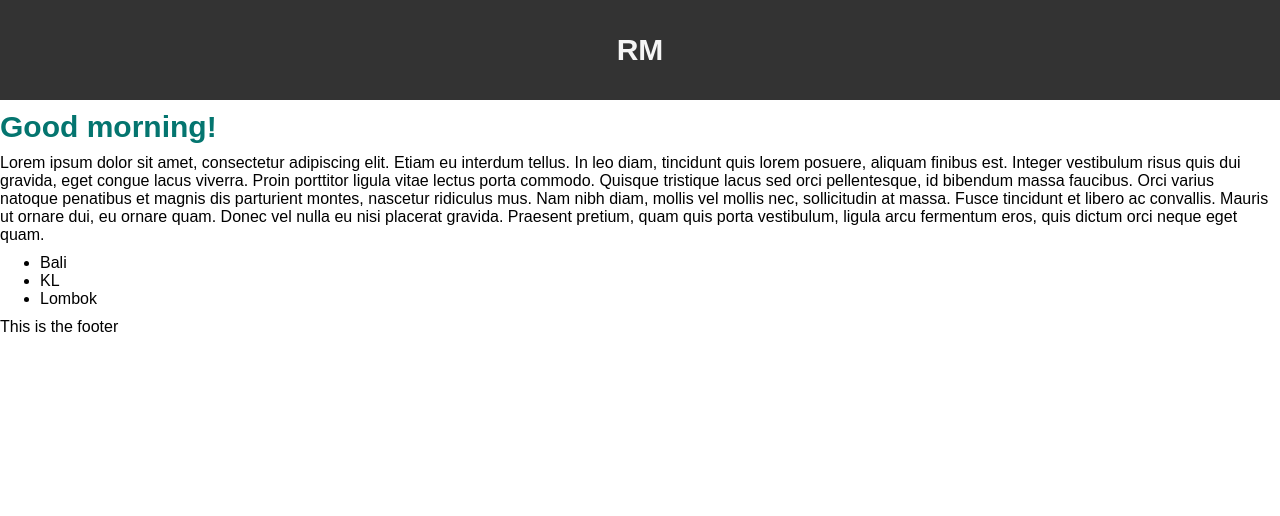
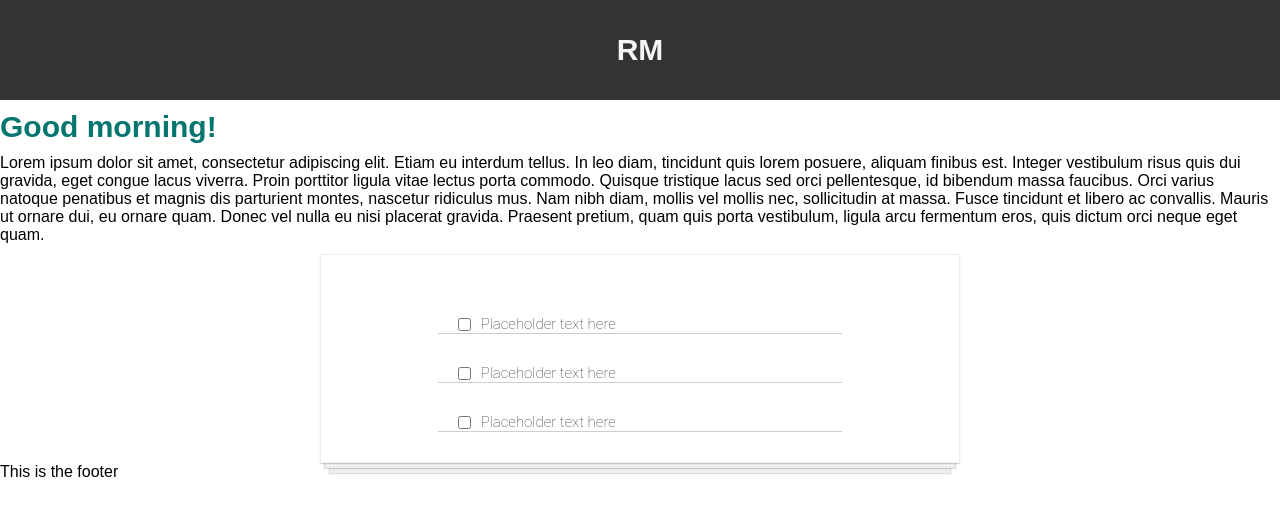
Before and after one commit to Rusydy/React-App, a React (Create React App) app: page / in a window 1280 px wide. Shown: the top 516 px of the page. Built offline with nearby package versions, Linux system fonts and the light colour scheme.

Commit message:
adding todoList

```diff
--- a/src/App.css
+++ b/src/App.css
@@ -23,3 +23,47 @@
 .pharagraph{
   margin: 10px 5px 10px 0px;
 }
+
+.todo-list {
+  background-color: white;
+  margin: auto;
+  width: 50%;
+  display: flex;
+  flex-direction: column;
+  align-items: center;
+  border: 1px solid #efefef;
+  box-shadow:
+  /* The top layer shadow */
+      0 1px 1px rgba(0,0,0,0.15),
+          /* The second layer */
+      0 10px 0 -5px #eee,
+          /* The second layer shadow */
+      0 10px 1px -4px rgba(0,0,0,0.15),
+          /* The third layer */
+      0 20px 0 -10px #eee,
+          /* The third layer shadow */
+      0 20px 1px -9px rgba(0,0,0,0.15);
+  padding: 30px;
+}
+
+.todo-item {
+  display: flex;
+  justify-content: flex-start;
+  align-items: center;
+  padding: 30px 20px 0;
+  width: 70%;
+  border-bottom: 1px solid #cecece;
+  font-family: Roboto, sans-serif;
+  font-weight: 100;
+  font-size: 15px;
+  color: #333333;
+}
+
+input[type=checkbox] {
+  margin-right: 10px;
+  font-size: 30px;
+}
+
+input[type=checkbox]:focus {
+  outline: 0;
+}
--- a/src/App.js
+++ b/src/App.js
@@ -4,6 +4,7 @@
 import MainContent from "./components/MainContent"
 import Footer from "./components/Footer"
 import Greeting from "./components/Greeting"
+import TodoList from "./components/TodoList"
 
 function App() {
   return (
@@ -11,6 +12,11 @@
       <Header />
       <Greeting />
       <MainContent />
+      <div className="todo-list">
+        <TodoList />
+        <TodoList />
+        <TodoList />
+      </div>
       <Footer />
   </div>
   )
--- a/src/components/MainContent.js
+++ b/src/components/MainContent.js
@@ -6,11 +6,11 @@
             <p className="pharagraph">
                 Lorem ipsum dolor sit amet, consectetur adipiscing elit. Etiam eu interdum tellus. In leo diam, tincidunt quis lorem posuere, aliquam finibus est. Integer vestibulum risus quis dui gravida, eget congue lacus viverra. Proin porttitor ligula vitae lectus porta commodo. Quisque tristique lacus sed orci pellentesque, id bibendum massa faucibus. Orci varius natoque penatibus et magnis dis parturient montes, nascetur ridiculus mus. Nam nibh diam, mollis vel mollis nec, sollicitudin at massa. Fusce tincidunt et libero ac convallis. Mauris ut ornare dui, eu ornare quam. Donec vel nulla eu nisi placerat gravida. Praesent pretium, quam quis porta vestibulum, ligula arcu fermentum eros, quis dictum orci neque eget quam.
             </p>
-            <ul>
+            {/* <ul>
                 <li>Bali</li>
                 <li>KL</li>
                 <li>Lombok</li>
-            </ul>
+            </ul> */}
         </div>
     )
 }
--- /dev/null
+++ b/src/components/TodoList.js
@@ -0,0 +1,12 @@
+import React from "react"
+
+function TodoList() {
+    return (
+        <div className="todo-item">
+            <input type="checkbox" />
+            <p>Placeholder text here</p>
+        </div>
+    )
+}
+
+export default TodoList
```
